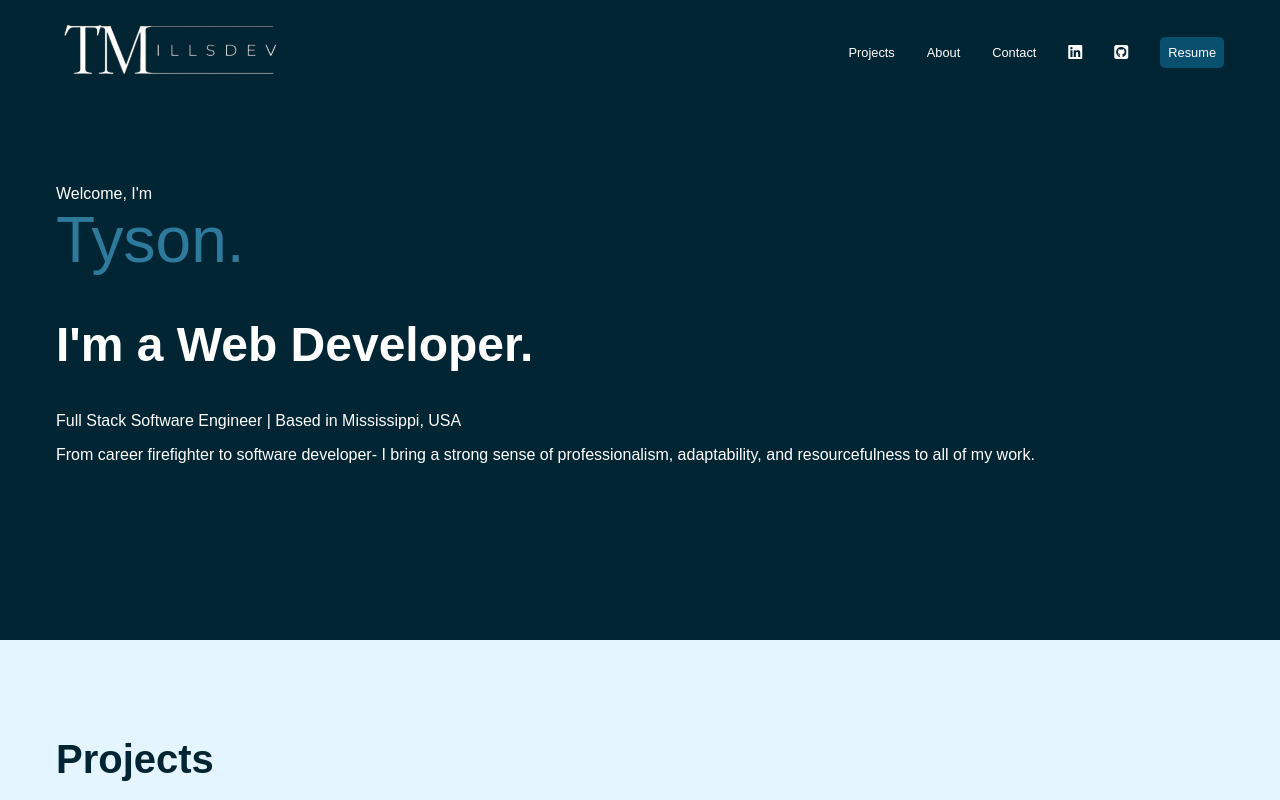
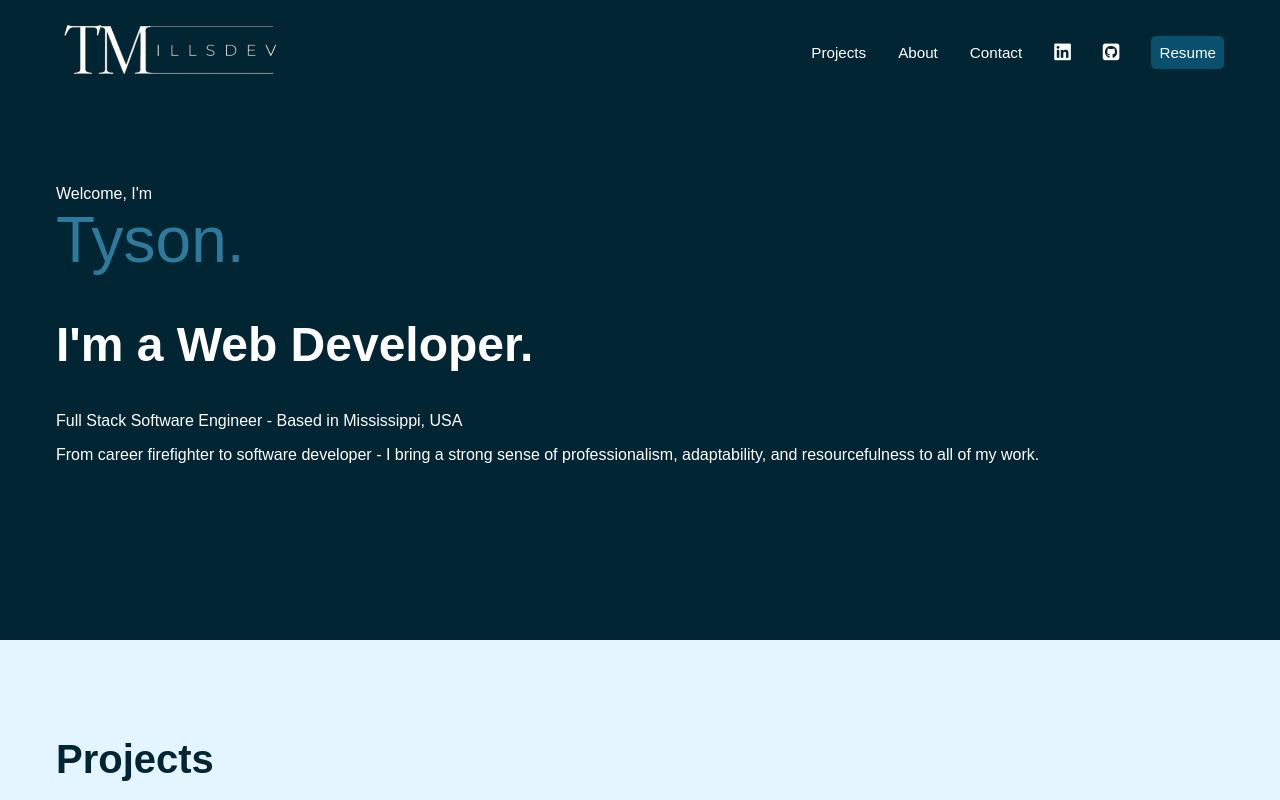
Before and after one commit to tmills5/portfolio_app, a React (Create React App) app: page /home in a window 1280 px wide. Shown: the top 800 px of the page. Built offline with nearby package versions, Linux system fonts and the light colour scheme; a web font is replaced by a local one.

Commit message:
change nav colors

```diff
--- a/src/App.css
+++ b/src/App.css
@@ -56,7 +56,7 @@ body {
 
 nav {
   font-family: var(--sans);
-  font-size: 80%;
+  font-size: 95%;
   list-style-type: none;
   padding: 1rem;
 }
@@ -85,7 +85,7 @@ a {
 
 
 a:hover {
-  color: var(--secondary);
+  color: var(--accent1);
   text-decoration: underline;
 }
 
--- a/src/App.js
+++ b/src/App.js
@@ -7,7 +7,7 @@ import Home from './components/Home';
 // import Projects from './components/Projects';
 import About from './components/About';
 import Footer from './components/Footer';
-// import ContactPage from './components/ContactPage';
+import ContactPage from './components/ContactPage';
 
 function App() {
   return (
@@ -20,7 +20,7 @@ function App() {
         <Route exact path='/home' element={<Home />} />
         {/* <Route exact path='/projects' element={<Projects />} /> */}
         <Route exact path='/about' element={<About />} />
-        {/* <Route exact path='/contact' element={<ContactPage />} /> */}
+        <Route exact path='/contact' element={<ContactPage />} />
       </Routes>
     </div>
   );
--- a/src/components/IntroSection.js
+++ b/src/components/IntroSection.js
@@ -6,9 +6,9 @@ function IntroSection() {
     <section id="intro">
       <p className='name'>Welcome, I'm <span>Tyson.</span></p>
       <h2>I'm a Web Developer.</h2>
-      <p>Full Stack Software Engineer | Based in Mississippi, USA</p>
+      <p>Full Stack Software Engineer - Based in Mississippi, USA</p>
       <p>
-        From career firefighter to software developer- I bring a strong sense of professionalism, adaptability, and resourcefulness to all of my work.
+        From career firefighter to software developer - I bring a strong sense of professionalism, adaptability, and resourcefulness to all of my work.
       </p>
     </section>
   )
--- a/src/components/Nav.js
+++ b/src/components/Nav.js
@@ -1,4 +1,3 @@
-import React from 'react';
 import logoWhite from '../assets/images/logoWhite - Edited.png';
 
 // !ADD RESUME LINK TO HREF
@@ -12,7 +11,7 @@ function Nav() {
         <li><a href='/home'><img src={logoWhite} alt='logo' className='logo' /></a></li>
         <li><a href='#projects'>Projects</a></li>
         <li><a href='/about'>About</a></li>
-        <li><a href='#contact'>Contact</a></li>
+        <li><a href='/contact'>Contact</a></li>
         <li>
           <a href='https://www.linkedin.com/in/tmillsdev' target="blank">
             <i className="fa-brands fa-linkedin fa-lg"></i>
```
